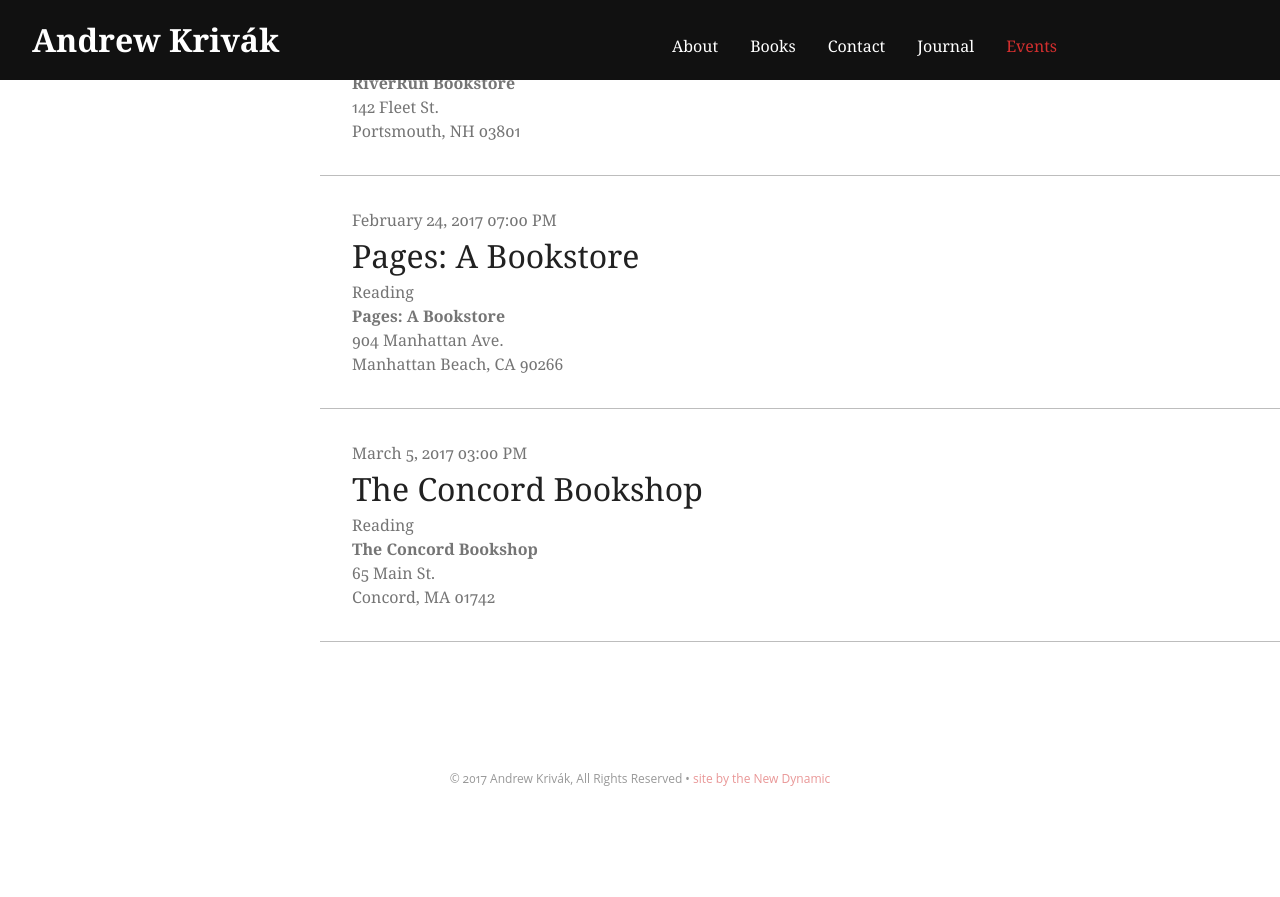
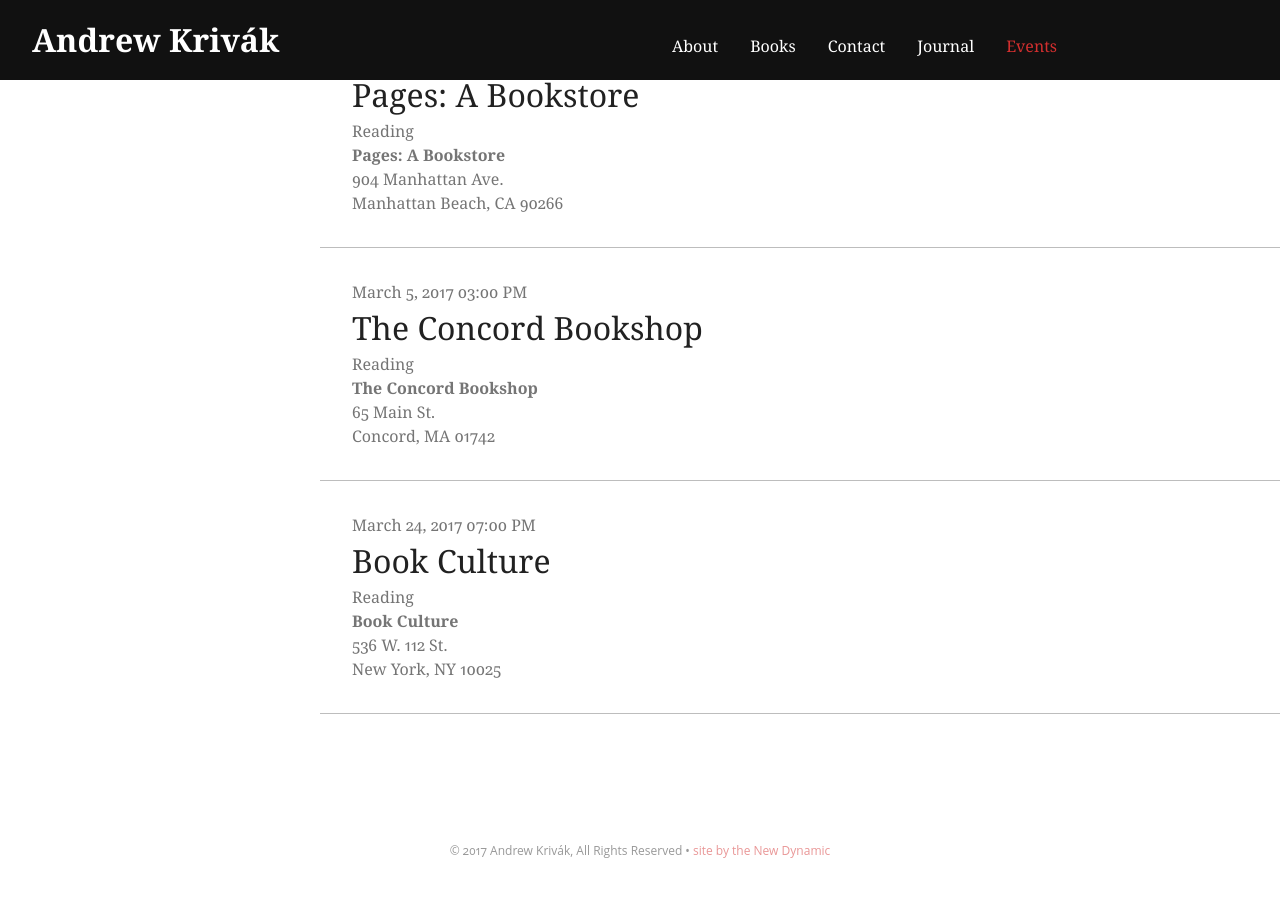
Before and after one commit to theNewDynamic/andrewkrivak.com--archive, a Jekyll site: the page built from _landing_pages/events.md, in a window 1280 px wide and 900 px high, scrolled down 900 px. Shown: the top 897 px of the window. Built offline with Jekyll 4.4.1, drawn with Linux system fonts in a browser that asks for light colours; before the commit the page ends 1728 px from its top, so only the background shows below that; some of the changed text lies outside the part shown.

Commit message:
Updated '_events/book-culture-march-24.md' via CloudCannon

```diff
--- a/_events/book-culture-march-24.md
+++ b/_events/book-culture-march-24.md
@@ -1,12 +1,15 @@
 ---
-title: Book Culture March 24
-start_at: 2017-02-01 12:00:00
+title: Book Culture
+start_at: 2017-03-24 19:00:00
 show_time: true
 venue:
-  name:
-  address:
-  city:
-  state:
-  zip:
-link:
+  name: Book Culture
+  address: 536 W. 112 St.
+  city: New York
+  state: NY
+  zip: '10025'
+link: 'http://www.bookculture.com/'
 ---
+
+
+Reading
```
